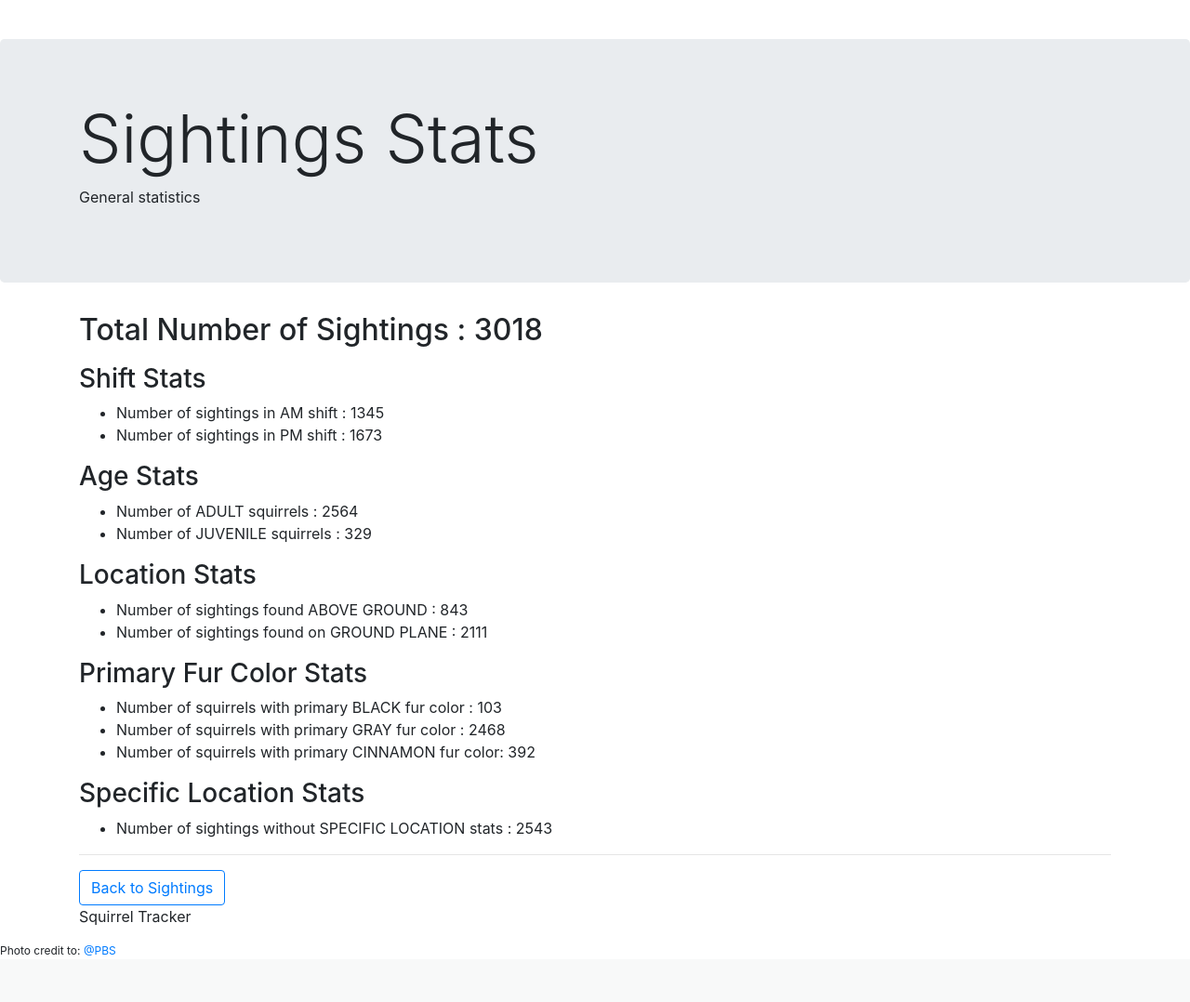
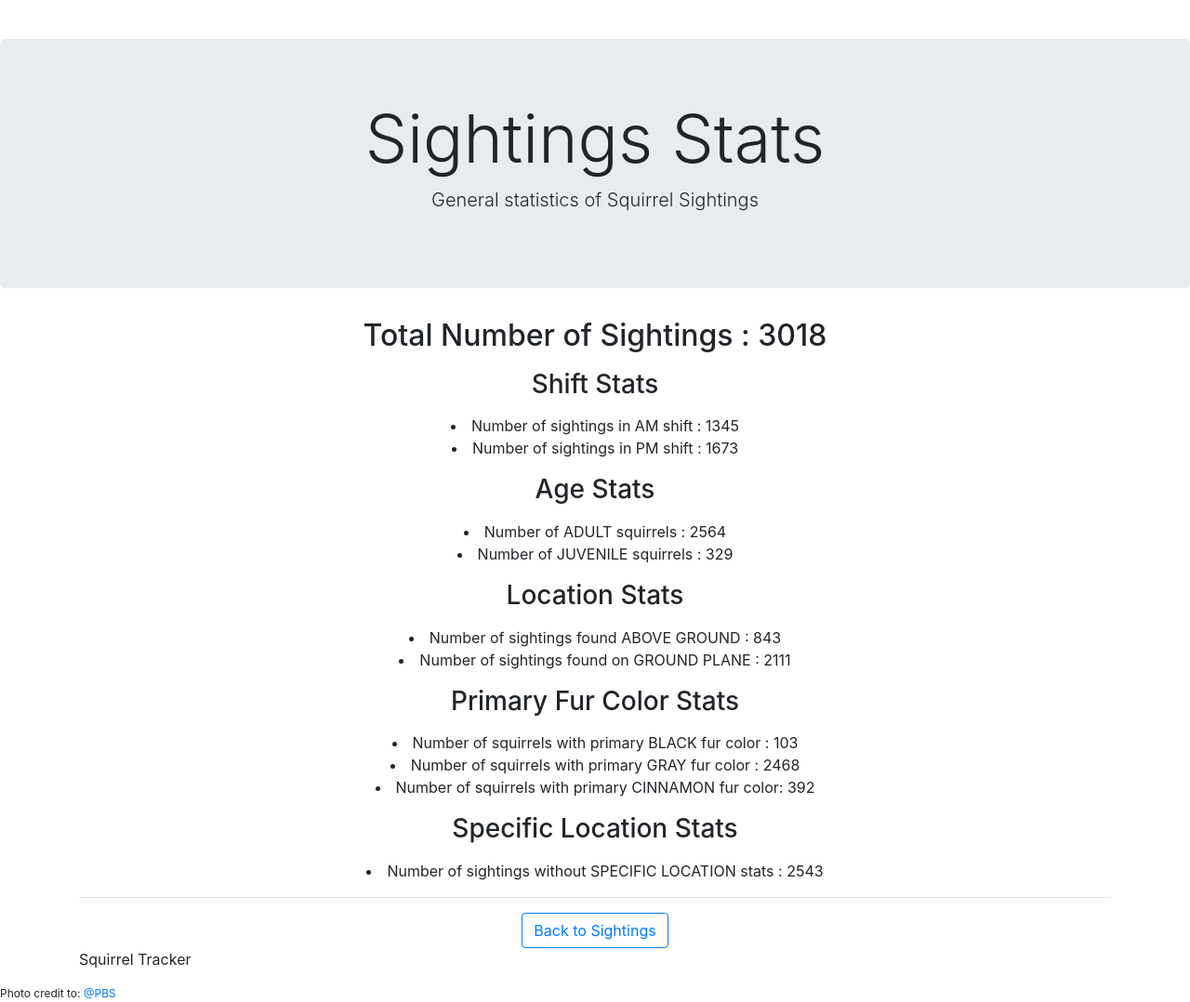
Before and after one commit to 14235768/Squirrel-Tracker-Group-31, a Django app: page /sightings/stats/ in a window 1280 px wide. Shown: the part 702-1780 px from the top of the page at 93% size. Before the commit the page ends 1730 px from the top, so only its background shows below. Run offline with Django 3.2, Linux system fonts and the light colour scheme; data comes from the database, SQL or seed files in the repository; some libraries are stand-ins or nearby versions.

Commit message:
Update stats.html

```diff
--- a/sightings/templates/sightings/stats.html
+++ b/sightings/templates/sightings/stats.html
@@ -6,54 +6,54 @@
 
 
 <div class="jumbotron">
-        <div class="container">
+        <div class="container" align="center">
                 <h1 class="display-3">Sightings Stats</h1>
-                <p>
-                General statistics
+                <p class="lead">
+                General statistics of Squirrel Sightings
                 </p>
         </div>
 </div>
 
-<div class="container">
+<div class="container" align="center">
 	<h2> Total Number of Sightings : {{ squirrels.count }}</h2>
 	<p>
 	<h3> Shift Stats </h3>
-	<ul>
+	<p>
 		<li> Number of sightings in AM shift : {{ AM.count }} </li>
 		<li> Number of sightings in PM shift : {{ PM.count }} </li>
-	</ul>
+	</p>
 	</p>
 
 	<p>
 	<h3> Age Stats </h3>
-	<ul>
+	<p>
 		<li> Number of ADULT squirrels : {{ Adult.count }} </li>
 		<li> Number of JUVENILE squirrels : {{ Juven.count }} </li>
-	</ul>
+	</p>
 	</p>
 
 	<p>
 	<h3> Location Stats </h3>
-	<ul>
+	<p>
 		<li> Number of sightings found ABOVE GROUND : {{ AbGr.count }} </li>
 		<li> Number of sightings found on GROUND PLANE : {{GrPl.count}} </li>
-	</ul>
+	</p>
 	</p>
 
 	<p>
 	<h3> Primary Fur Color Stats </h3>
-	<ul>
+	<p>
 		<li> Number of squirrels with primary BLACK fur color : {{Black.count}} </li>
 		<li> Number of squirrels with primary GRAY fur color : {{Gray.count}} </li>
 		<li> Number of squirrels with primary CINNAMON fur color: {{Cinnamon.count}} </li>
-	</ul>
+	</p>
 	</p>
 
 	<p>
 	<h3> Specific Location Stats </h3>
-	<ul>
+	<p>
 		<li> Number of sightings without SPECIFIC LOCATION stats : {{SpeLoc.count}} </li>
-	</ul>
+	</p>
 	</p>
 
         <hr>
```
